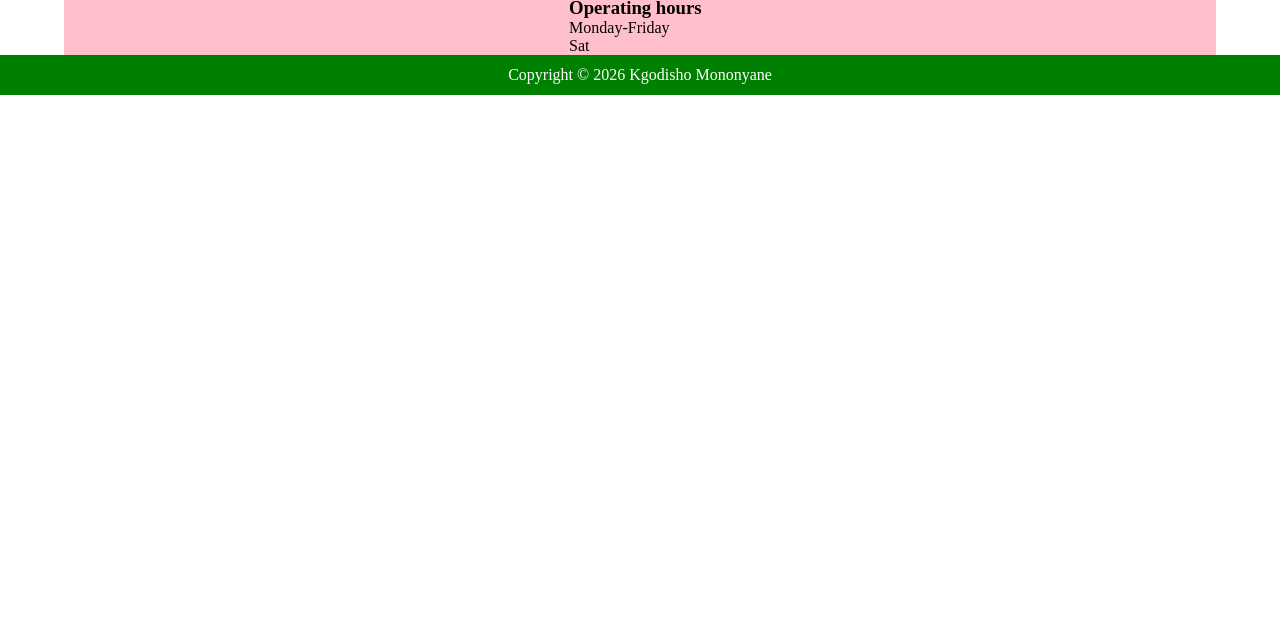
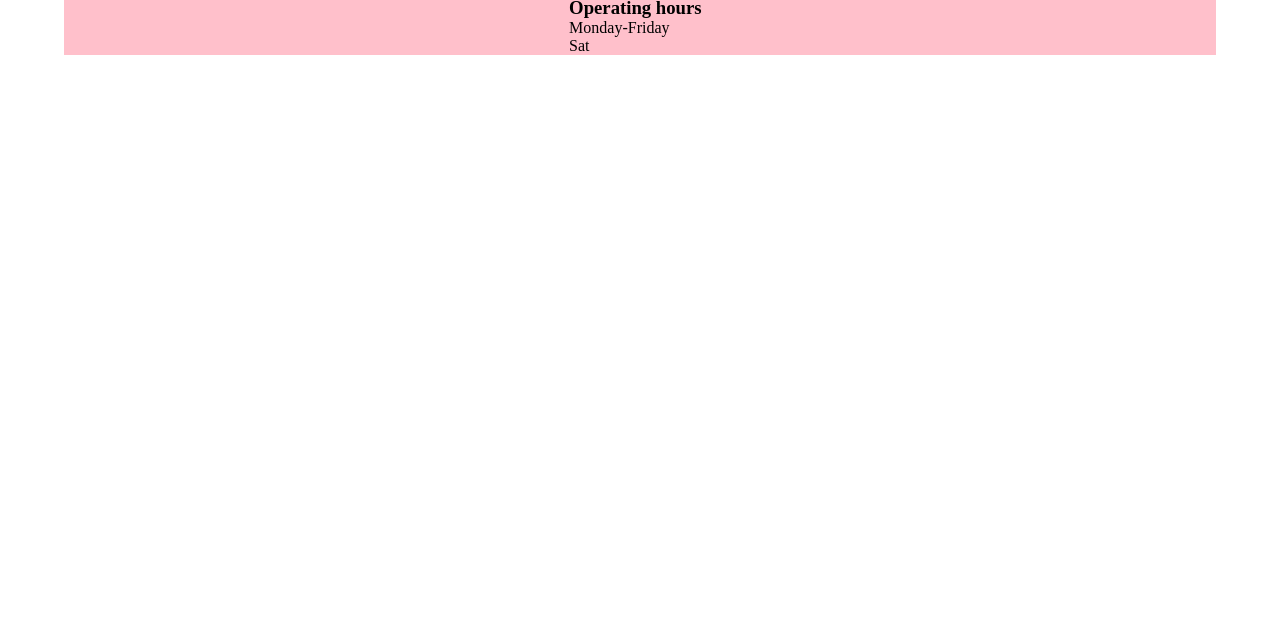
Before and after one commit to Kgodisho-Mononyane/restaurant-page, a website built with webpack: page src/template.html in a window 1280 px wide. Shown: the part 173-800 px from the top of the page. Built offline with nearby package versions, Linux system fonts and the light colour scheme.

Commit message:
remove footer

```diff
--- a/src/style.css
+++ b/src/style.css
@@ -47,17 +47,6 @@ nav {}
     justify-content: center;
 }
 
-
-/* FOOTER */
-footer {
-    background-color: green;
-    color: white;
-    display: flex;
-    height: 5vh;
-    justify-content: center;
-    align-items: center;
-}
-
 /* HOME */
 #home-container {
     background-color: pink;
--- a/src/template.html
+++ b/src/template.html
@@ -7,6 +7,7 @@
 </head>
 <body>
     <header>
+        <h1 id="page-title">Kgodisho's Shisanyama</h1>
         <nav>
             <button class = "nav-btn" id="home-btn">Home</button>
             <button class = "nav-btn" id="menu-btn">Menu</button>
@@ -27,8 +28,5 @@
             </div>
         </div>
     </div>
-    <footer>
-        <p class="copyright">Copyright © <script>document.write(new Date().getFullYear())</script> Kgodisho Mononyane</p>
-    </footer>
 </body>
 </html>
```
